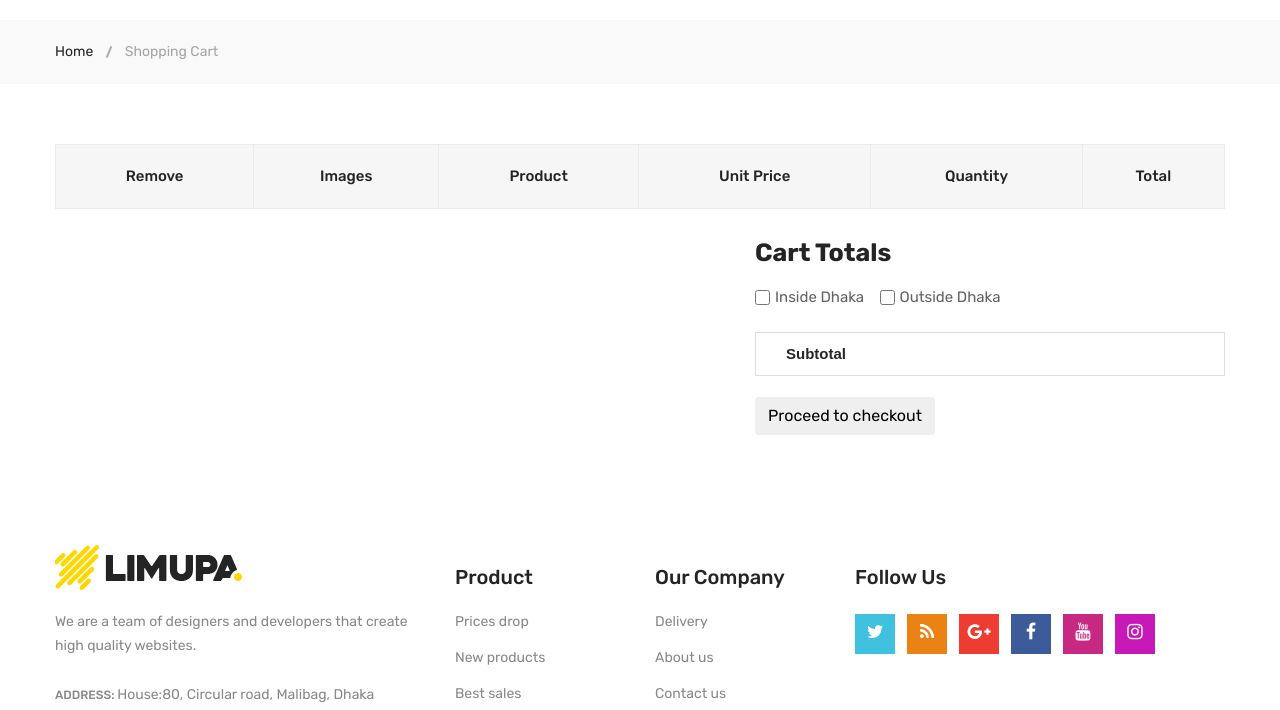
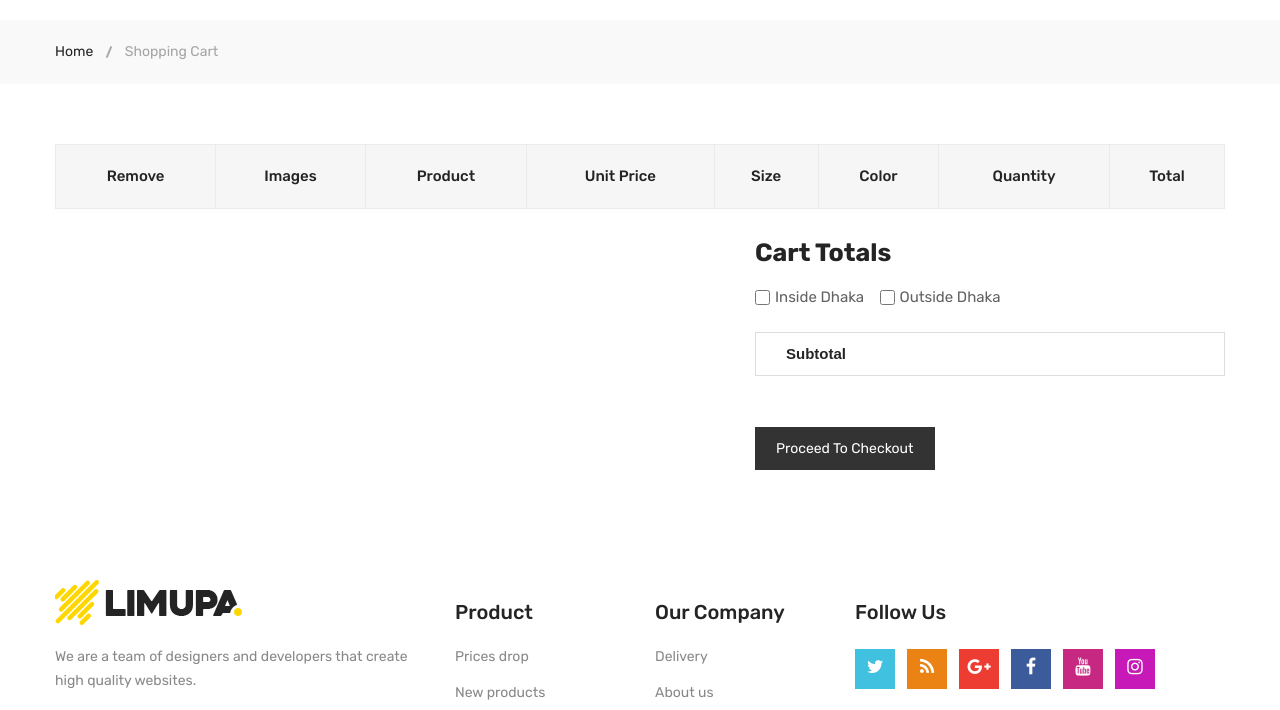
Before and after one commit to sarkar2001/cloating, a Django app: page /ClothingApp/cart/ in a window 1280 px wide. Shown: the part 202-912 px from the top of the page. Run offline with Django 5.2, Linux system fonts and the light colour scheme; lists and menus that the app fills with data are empty; some libraries are stand-ins or nearby versions.

Commit message:
User Authentication,login, Category part,Category wise single product work,mini cart,add and remove in cart, sub category, sub-sub category,Hot deal,trending product, brand ,Contact us done. Carousel for all product,Search function , Payment gateway  Pagination done. Order history is going on

```diff
--- a/ClothingApp/models.py
+++ b/ClothingApp/models.py
@@ -11,7 +11,7 @@
 
 class SubCategory(models.Model):
     name = models.CharField(max_length=15)
-    category = models.ForeignKey(Category, on_delete=models.CASCADE, null=True, blank=True)
+    category = models.ForeignKey(Category, on_delete=models.CASCADE, null=True, blank=True, related_name= "subcategory")
 
 
     def __str__(self):
@@ -19,7 +19,7 @@
 
 class Subsubcategory(models.Model):
     name = models.CharField(max_length=15)
-    subcategory = models.ForeignKey(SubCategory, on_delete=models.CASCADE, null=True, blank=True)
+    subcategory = models.ForeignKey(SubCategory, on_delete=models.CASCADE, null=True, blank=True,related_name= "subsubcategory")
 
     def __str__(self):
         return self.name
--- a/templates/Shop/checkout.html
+++ b/templates/Shop/checkout.html
@@ -52,8 +52,8 @@
         </div>
         <div class="row">
             <div class="col-lg-6 col-12">
-                <form method="POST" action="{% url 'Order' %}">
-                      {% csrf_token %}
+                <form action="">
+
                     <div class="checkbox-form">
                         <h3>Billing Details</h3>
                         <div class="row">
--- a/templates/Shop/shopping_cart.html
+++ b/templates/Shop/shopping_cart.html
@@ -28,6 +28,8 @@
                                 <th class="li-product-thumbnail">images</th>
                                 <th class="cart-product-name">Product</th>
                                 <th class="li-product-price">Unit Price</th>
+                                <th class="li-product-size">Size</th>
+                                <th class="li-product-color">Color</th>
                                 <th class="li-product-quantity">Quantity</th>
                                 <th class="li-product-subtotal">Total</th>
                             </tr>
@@ -35,30 +37,27 @@
                         <tbody>
                             {% for i in all_cart %}
                             <tr>
-                            <td class="li-product-remove"><a href="{%   url 'remove_cart' i.id %}"><i class="fa fa-times"></i></a></td>
-                            <td class="li-product-thumbnail"><a href="#"><img style="height:80px; width:90px; "
-                                                                              src="{{i.product.image1.url}}"
-                                                                              alt="Li's Product Image"></a></td>
+                                <td class="li-product-remove"><a href="{% url 'remove_cart' i.id %}"><i class="fa fa-times"></i></a></td>
+                                <td class="li-product-thumbnail"><a href="#"><img style="height:80px; width:90px; " src="{{i.product.image1.url}}" alt="Li's Product Image"></a></td>
                                 <td class="li-product-name"><a href="#">{{i.product.title}}</a></td>
                                 <td class="li-product-price"><span class="amount">{{i.product.price}}</span></td>
+                                <td class="li-product-size">{{i.product.size}}</td> <!-- Display size -->
+                                <td class="li-product-color">{{i.product.color}}</td> <!-- Display color -->
                                 <td class="quantity">
                                     <label>Quantity</label>
                                     <div class="cart-plus-minus">
                                         <input class="cart-plus-minus-box" value="{{i.quantity}}" type="text">
-
                                         <a href="{% url 'minus_cart' i.product.id %}"><div class="dec qtybutton"><i class="fa fa-angle-down"></i></div></a>
-
                                         <a href="{% url 'plus_cart' i.product.id %}"><div class="inc qtybutton"><i class="fa fa-angle-up"></i></div></a>
-
                                     </div>
                                 </td>
-                            <td class="product-subtotal"><span class="amount">{% widthratio i.product.price 1 i.quantity %}</span>
-                            </td>
+                                <td class="product-subtotal"><span class="amount">{% widthratio i.product.price 1 i.quantity %}</span></td>
                             </tr>
                             {% endfor %}
                         </tbody>
                     </table>
                 </div>
+
                 <div class="row">
 
                 </div>
@@ -95,9 +94,8 @@
                                 </ul>
                                 <br>
 
-                                <button type="submit" class="btn" id="mc-submit" style="color:black;">
-                                    Proceed to checkout
-                                </button>
+                                 <a href="{% url 'checkout'%}">Proceed to checkout</a>
+
                             </div>
                         </form>
                     </div>
```
Lines whose indentation alone changed are shown as unchanged.
